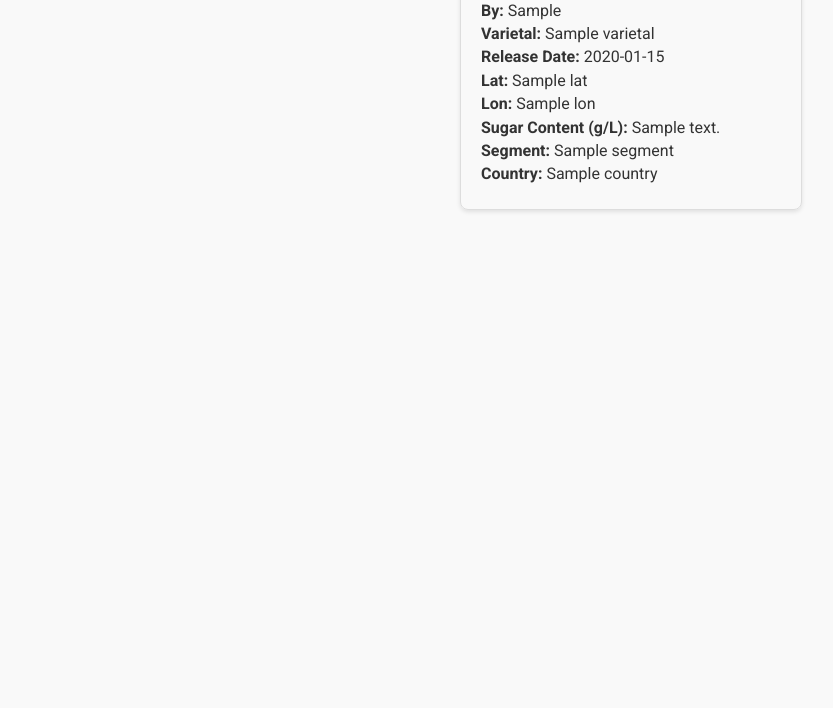
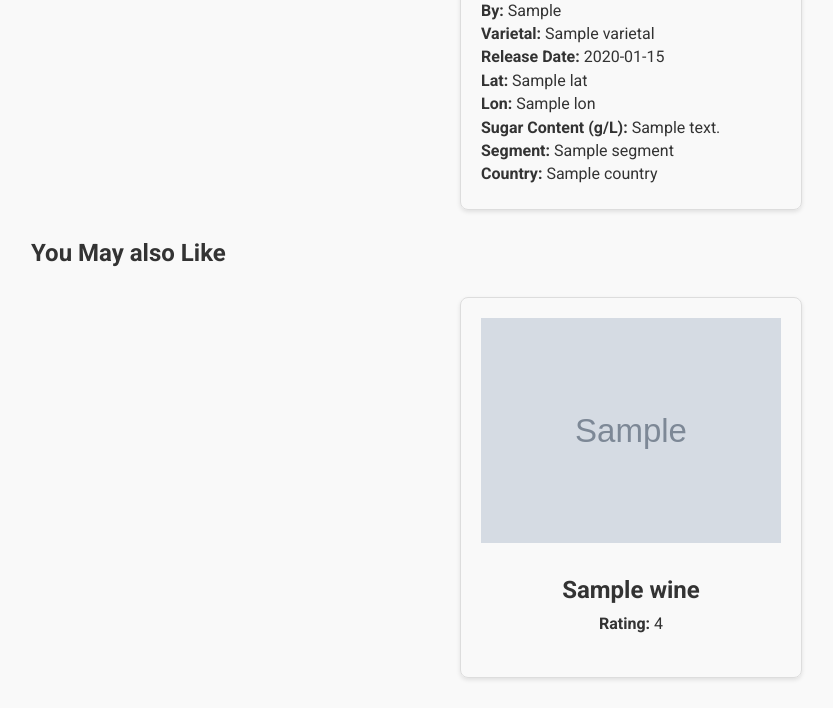
Before and after one commit to domoto86/lcbo-clustering, a Flask app: template my_flask_app/templates/wine_details.html in a window 1280 px wide. Shown: the part 1506-2214 px from the top of the page, without its empty margins (9-842 px from the left). Before the commit the page ends 1718 px from the top, so only its background shows below. Run offline with Flask 3, Linux system fonts and the light colour scheme; the template is opened without the code that fills it: most values are stand-ins (such as "Sample title", 1, 10 or a date in 2020); grey boxes marked "Sample" are stand-in pictures.

Commit message:
Update
Adding related products to the wine-details page

```diff
--- a/my_flask_app/app.py
+++ b/my_flask_app/app.py
@@ -56,7 +56,9 @@ def wine_details(wine_id):
         filtered_data = eval(filtered_data)
         if 0 <= wine_id < len(filtered_data):
             wine = filtered_data[wine_id]
-            return render_template('wine_details.html', wine=wine, get_stars_representation=get_stars_representation)
+            segment = wine['Segment']
+            same_segment_wines = [row for row in filtered_data if row['Segment'] == segment and row != wine]
+            return render_template('wine_details.html', wine=wine, same_segment_wines=same_segment_wines, get_stars_representation=get_stars_representation)
 
     # In case the wine id is not found
     return "Wine details not found."
--- a/my_flask_app/templates/wine_details.html
+++ b/my_flask_app/templates/wine_details.html
@@ -40,6 +40,18 @@
                     <p><strong>Country:</strong> {{ wine.Country }}</p>
                 </div>
         </div>
+        <h2>You May also Like</h2>
+        <div class="wine-boxes">
+            {% for wine in same_segment_wines %}
+                <div class="wine-box">
+                    <div class="wine-box-image">
+                        <img src="{{ wine['Image'] }}" alt="{{ wine.Name }}">
+                        <h2>{{ wine.Name }}</h2>
+                        <p><strong>Rating:</strong> {{ get_stars_representation(wine.Rating) }}</p> &nbsp;
+                    </div>
+                </div>
+            {% endfor%}
+        </div>
     </div>
 </body>
 </html>
```
